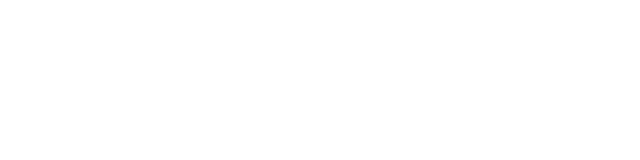
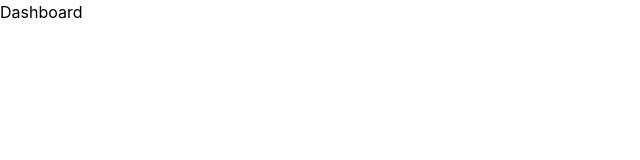
Before and after one commit to thejuancoo/chronos, a React (Vite) app: page /dashboard in a window 1280 px wide. Before the commit this address had no page. Shown: the top 160 px of the page, without its empty margins (0-640 px from the left). Built offline with nearby package versions, Linux system fonts and the light colour scheme.

Commit message:
feat: Agrega las pantallas principales

```diff
--- a/src/App.jsx
+++ b/src/App.jsx
@@ -1,11 +1,15 @@
 import { Route, Routes } from "react-router"
 import Home from "./views/Home"
+import Calendar from "./features/Calendar/Calendar"
+import Dashboard from "./features/Dashboard/Dashboard"
 
 function App() {
   return (
     <>
       <Routes>
         <Route path="/" element={<Home/>} />
+        <Route path="/dashboard" element={<Dashboard/>}/>
+        <Route path="/dashboard/calendar" element={<Calendar/>}/>
       </Routes>
     </>
   )
--- /dev/null
+++ b/src/features/Calendar/Calendar.jsx
@@ -0,0 +1,7 @@
+import React from 'react'
+
+export default function Calendar() {
+  return (
+    <div>Calendar</div>
+  )
+}
--- /dev/null
+++ b/src/features/Dashboard/Dashboard.jsx
@@ -0,0 +1,7 @@
+import React from 'react'
+
+export default function Dashboard() {
+  return (
+    <div>Dashboard</div>
+  )
+}
```
